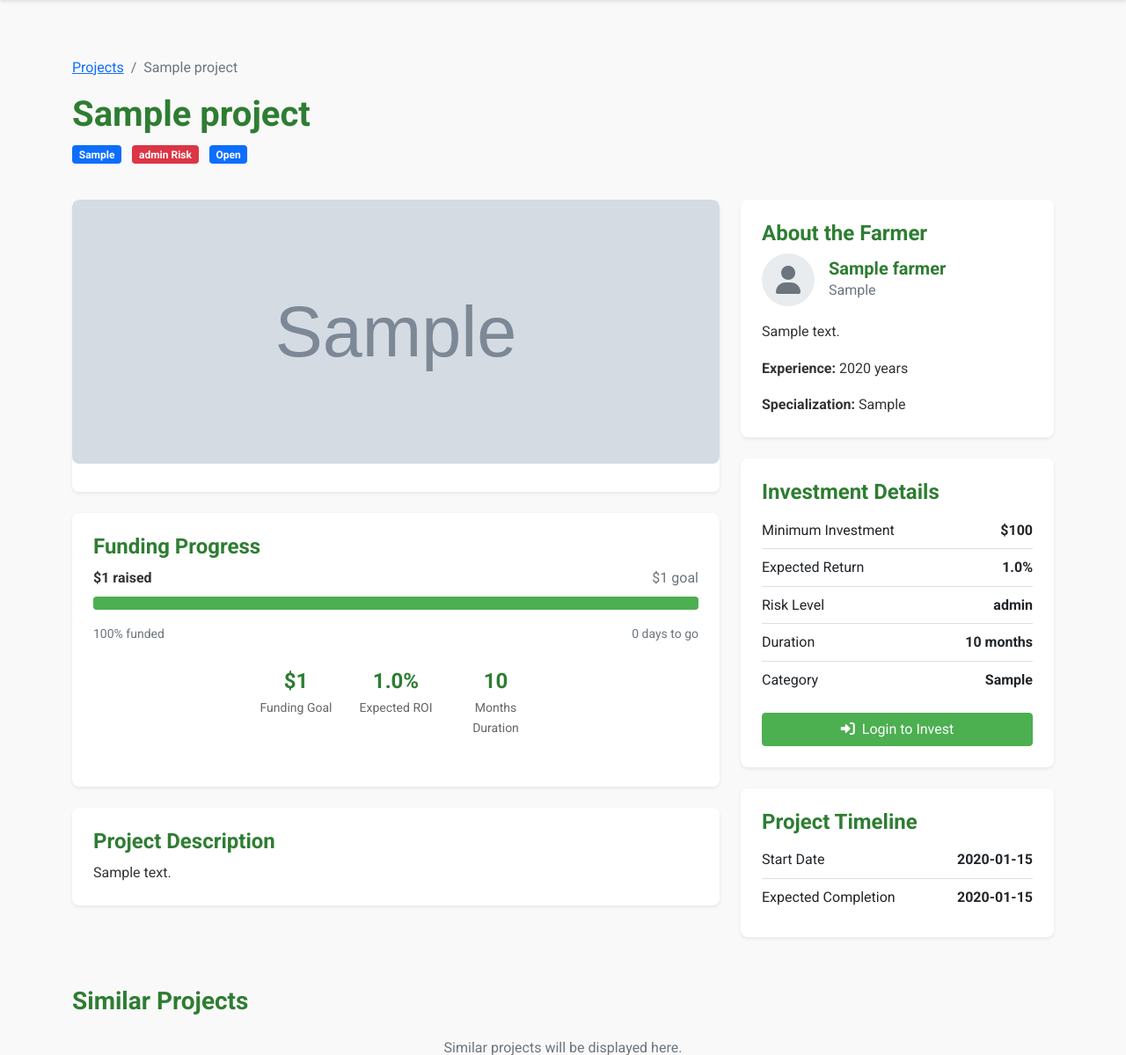
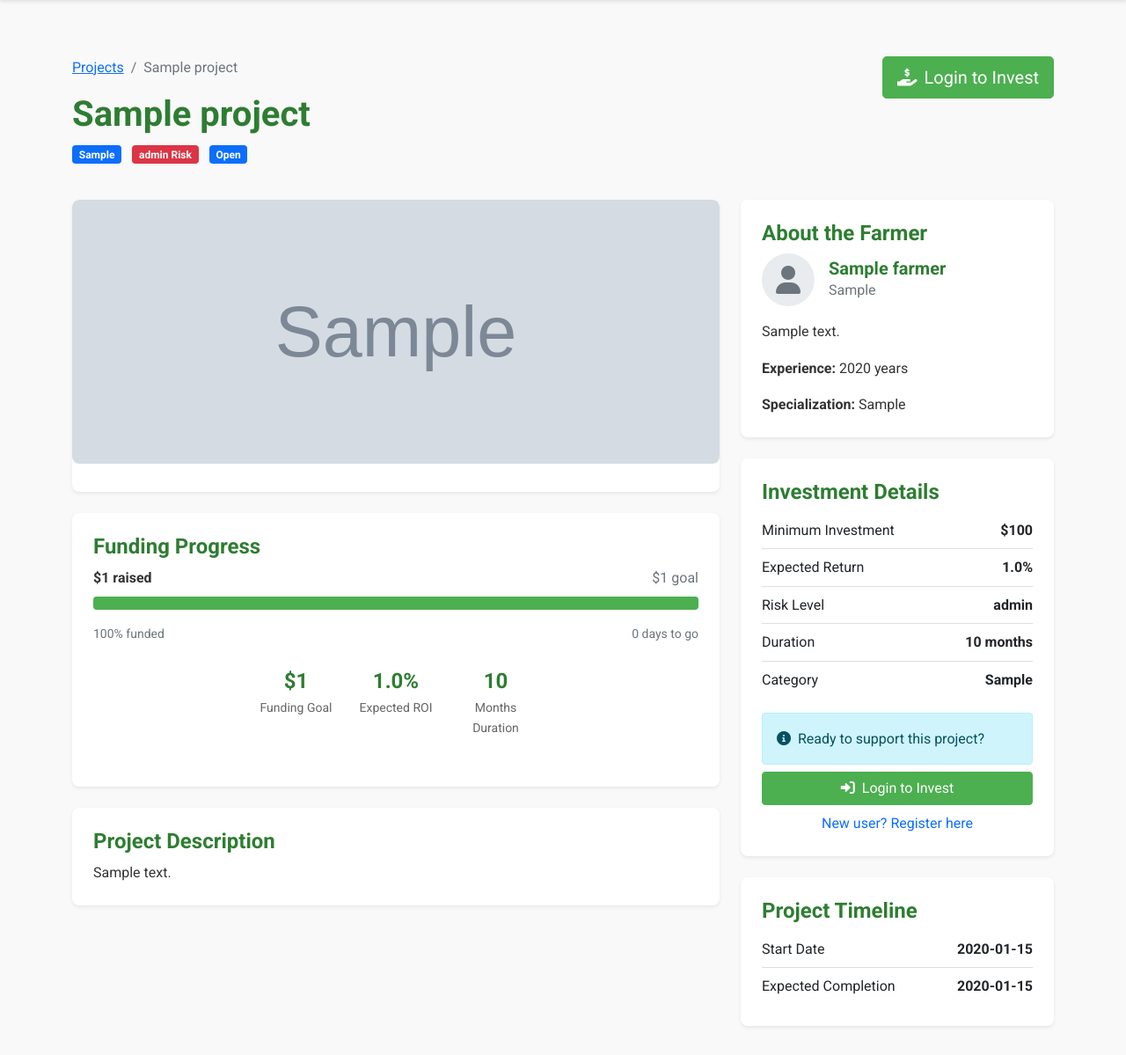
Before and after one commit to Talibdev27/GrowFarm, a Flask app: page /project/1 in a window 1280 px wide. Shown: the part 58-1257 px from the top of the page at 88% size. Run offline with Flask 3, Linux system fonts and the light colour scheme; tables that the repository leaves empty hold one stand-in row (values such as "Sample post"); grey boxes marked "Sample" are stand-in pictures.

Commit message:
Show appropriate investment options based on user status and project stage
Implement conditional rendering of investment buttons in project details and listings based on user roles and project status in Jinja templates.

Replit-Commit-Author: Agent
Replit-Commit-Session-Id: 0802b58a-cf26-49be-882b-5e1d94c853e1
Replit-Commit-Screenshot-Url: https://storage.googleapis.com/screenshot-production-us-central1/fb760ee8-3cdd-468c-925a-2454085bc1b9/036d93f9-3d44-43c3-816b-b5b8ebad1d6a.jpg

```diff
--- a/templates/project_details.html
+++ b/templates/project_details.html
@@ -25,6 +25,14 @@
                 {% if current_user.is_authenticated and current_user.role == 'investor' and project.status == 'Open' %}
                     <button type="button" class="btn btn-primary btn-lg" data-bs-toggle="modal" data-bs-target="#investmentModal">
                         <i class="fas fa-hand-holding-usd me-2"></i>Invest Now
+                    </button>
+                {% elif not current_user.is_authenticated and project.status == 'Open' %}
+                    <a href="{{ url_for('login') }}" class="btn btn-primary btn-lg">
+                        <i class="fas fa-hand-holding-usd me-2"></i>Login to Invest
+                    </a>
+                {% elif current_user.is_authenticated and current_user.role == 'farmer' and project.status == 'Open' %}
+                    <button type="button" class="btn btn-outline-primary btn-lg" disabled>
+                        <i class="fas fa-info-circle me-2"></i>Farmers cannot invest
                     </button>
                 {% endif %}
             </div>
@@ -198,11 +206,23 @@
                                     <i class="fas fa-hand-holding-usd me-2"></i>Invest Now
                                 </button>
                             </div>
-                        {% elif not current_user.is_authenticated %}
-                            <div class="d-grid mt-3">
-                                <a href="{{ url_for('login') }}" class="btn btn-primary">
-                                    <i class="fas fa-sign-in-alt me-2"></i>Login to Invest
-                                </a>
+                        {% elif not current_user.is_authenticated and project.status == 'Open' %}
+                            <div class="mt-3">
+                                <div class="alert alert-info mb-2">
+                                    <i class="fas fa-info-circle me-2"></i>Ready to support this project?
+                                </div>
+                                <div class="d-grid">
+                                    <a href="{{ url_for('login') }}" class="btn btn-primary">
+                                        <i class="fas fa-sign-in-alt me-2"></i>Login to Invest
+                                    </a>
+                                </div>
+                                <div class="text-center mt-2">
+                                    <a href="{{ url_for('register') }}" class="text-decoration-none">New user? Register here</a>
+                                </div>
+                            </div>
+                        {% elif current_user.is_authenticated and current_user.role == 'farmer' and project.status == 'Open' %}
+                            <div class="alert alert-info mt-3 mb-0">
+                                <i class="fas fa-info-circle me-2"></i>Only investors can make investments in projects.
                             </div>
                         {% elif project.status != 'Open' %}
                             <div class="alert alert-secondary mt-3 mb-0">
```
Also changed, not shown: templates/projects.html (+11 -2 lines), attached_assets/Screenshot 2025-05-13 at 05.38.33.png (added).
